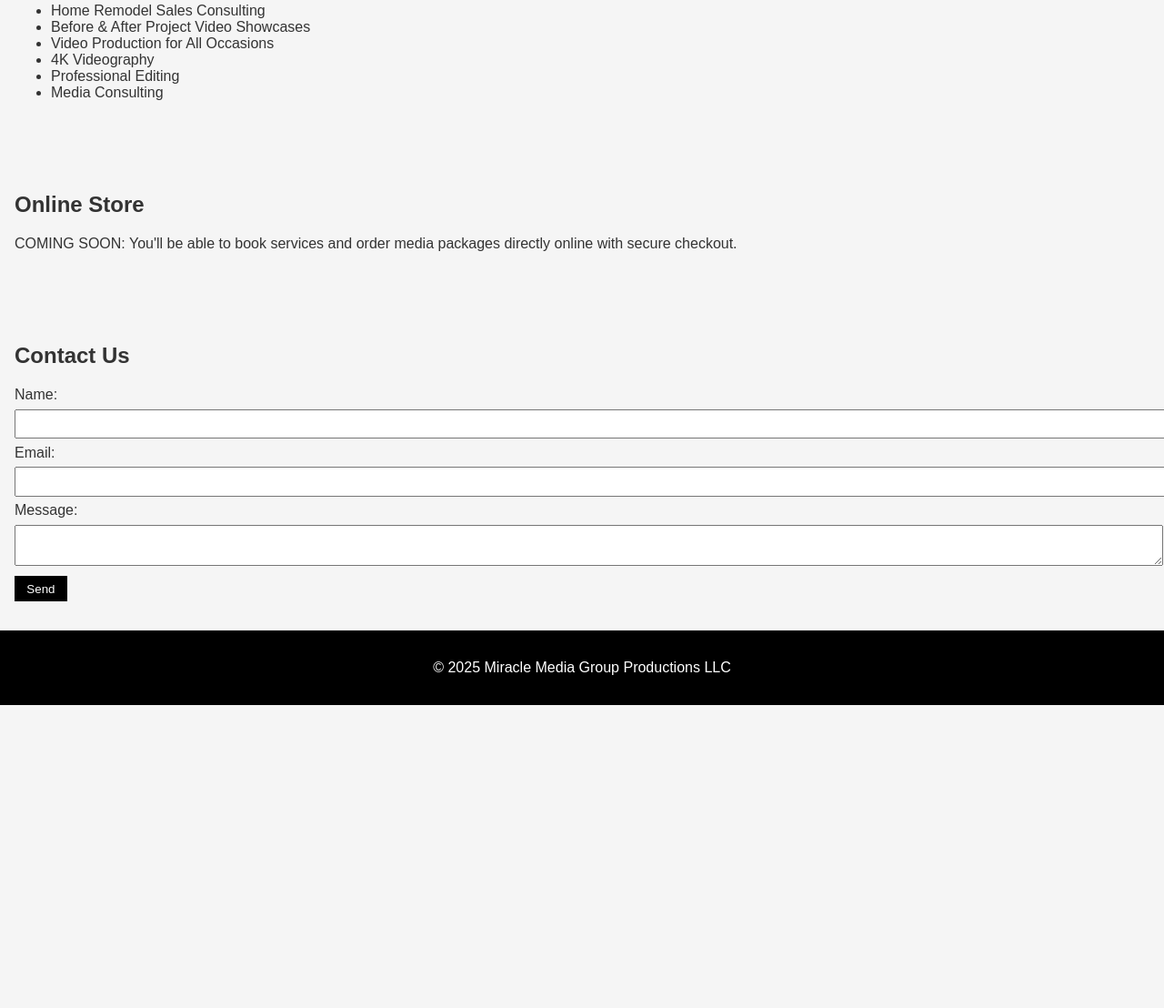
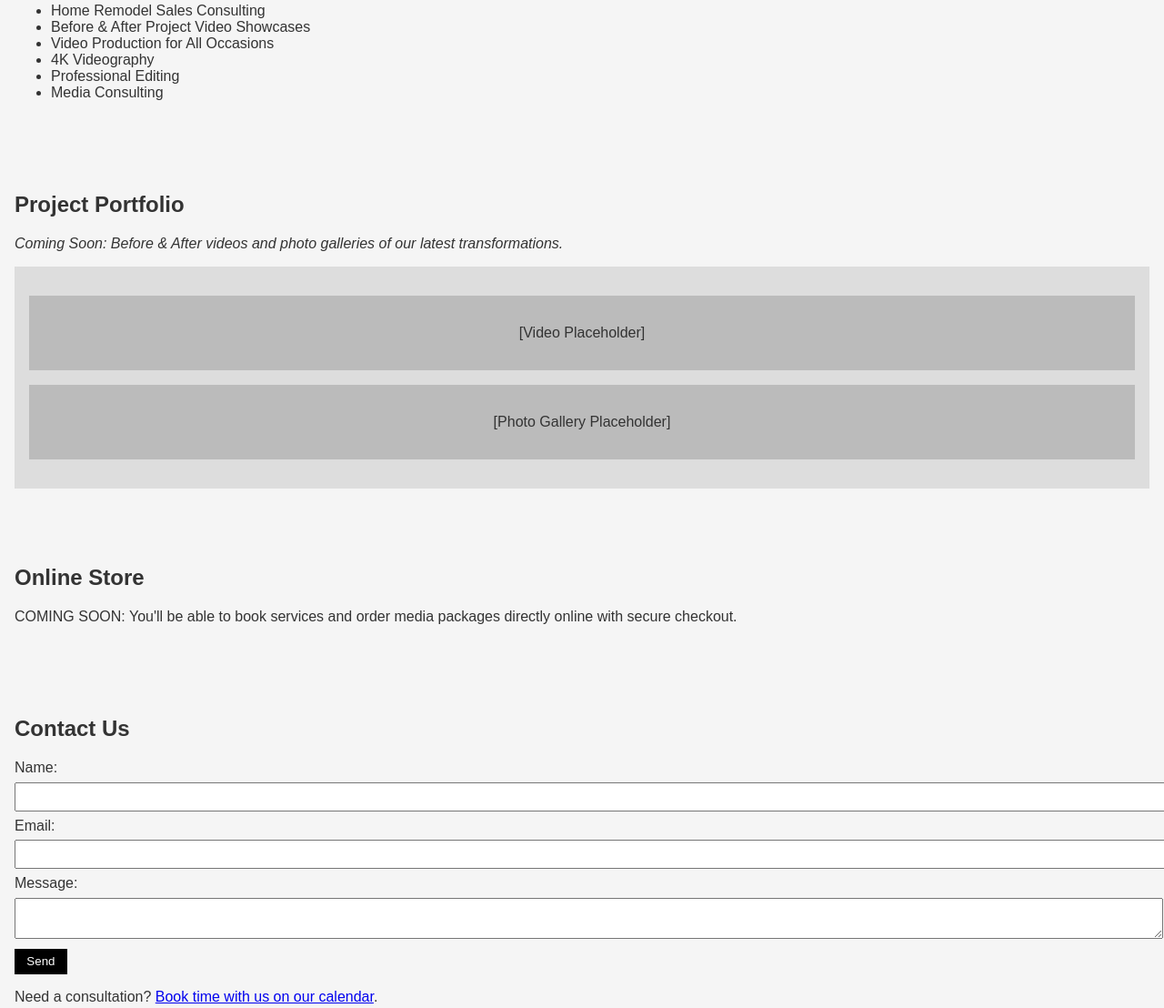
Before and after one commit to miracle0830/miracle-media-site, a plain HTML site: page index.html in a window 1280 px wide. Shown: the part 636-1744 px from the top of the page at 91% size. Before the commit the page ends 1411 px from the top, so only its background shows below. Drawn offline with Linux system fonts and the light colour scheme.

Commit message:
Add files via upload

```diff
--- a/index.html
+++ b/index.html
@@ -14,6 +14,7 @@
             <ul>
                 <li><a href="#about">About</a></li>
                 <li><a href="#services">Services</a></li>
+                <li><a href="#portfolio">Portfolio</a></li>
                 <li><a href="#store">Store</a></li>
                 <li><a href="#contact">Contact</a></li>
             </ul>
@@ -43,6 +44,15 @@
             </ul>
         </section>
 
+        <section id="portfolio">
+            <h2>Project Portfolio</h2>
+            <p><em>Coming Soon: Before & After videos and photo galleries of our latest transformations.</em></p>
+            <div class="placeholder">
+                <div class="video-placeholder">[Video Placeholder]</div>
+                <div class="photo-placeholder">[Photo Gallery Placeholder]</div>
+            </div>
+        </section>
+
         <section id="store">
             <h2>Online Store</h2>
             <p>COMING SOON: You'll be able to book services and order media packages directly online with secure checkout.</p>
@@ -56,6 +66,7 @@
                 <label>Message:</label><textarea name="message" required></textarea><br/>
                 <button type="submit">Send</button>
             </form>
+            <p>Need a consultation? <a href="https://calendly.com/" target="_blank">Book time with us on our calendar</a>.</p>
         </section>
     </main>
 
--- a/styles.css
+++ b/styles.css
@@ -52,3 +52,14 @@ form button {
     color: white;
     border: none;
 }
+.placeholder {
+    background: #ddd;
+    padding: 1em;
+    margin-top: 1em;
+}
+.video-placeholder, .photo-placeholder {
+    background: #bbb;
+    padding: 2em;
+    margin: 1em 0;
+    text-align: center;
+}
```
